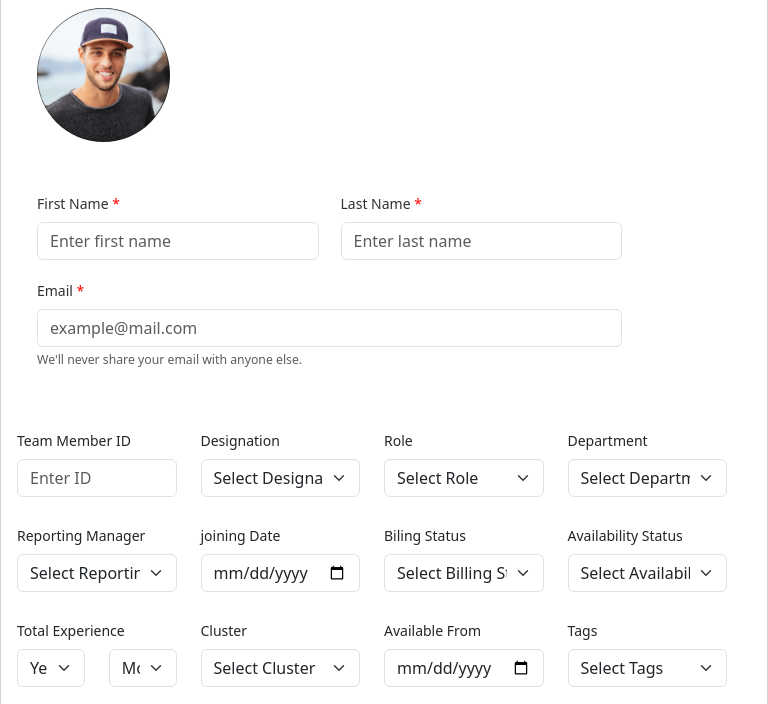
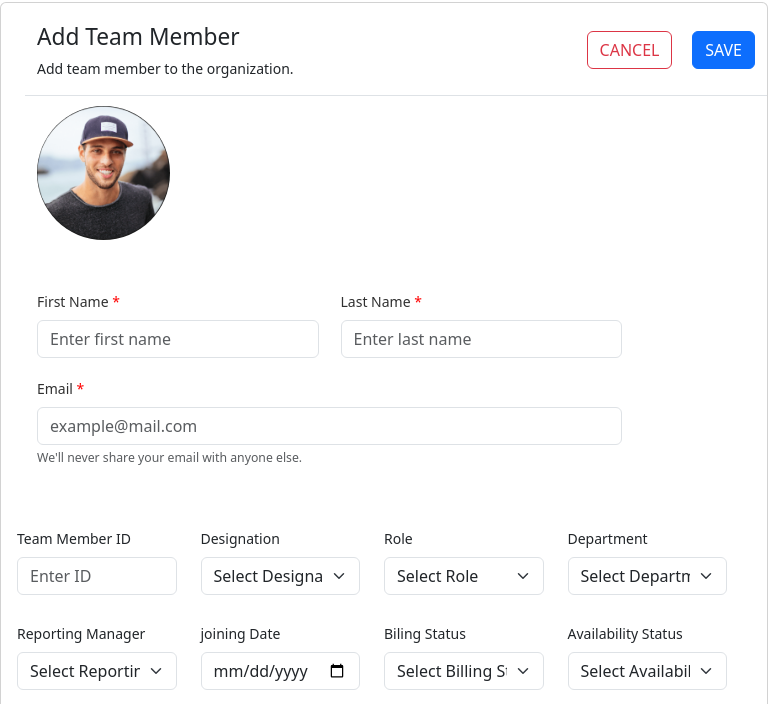
Before and after one commit to Gaurav-wai/Responsive-Profile-Webpage, a plain HTML site: page src/index.html in a window 768 px wide. Shown: the part 96-800 px from the top of the page. Drawn offline with nearby package versions, Linux system fonts and the light colour scheme.

Commit message:
nothing much

```diff
--- a/src/style.css
+++ b/src/style.css
@@ -98,6 +98,12 @@ body{
 }
 }
 
+@media (min-width: 579px) and (max-width: 991px){
+    .card{
+        margin-top: 98px;
+    }
+}
+
 .card-1{
     margin-left: 22px;
 }
```
Also changed, not shown: src/index.html (+1 -1 lines).
